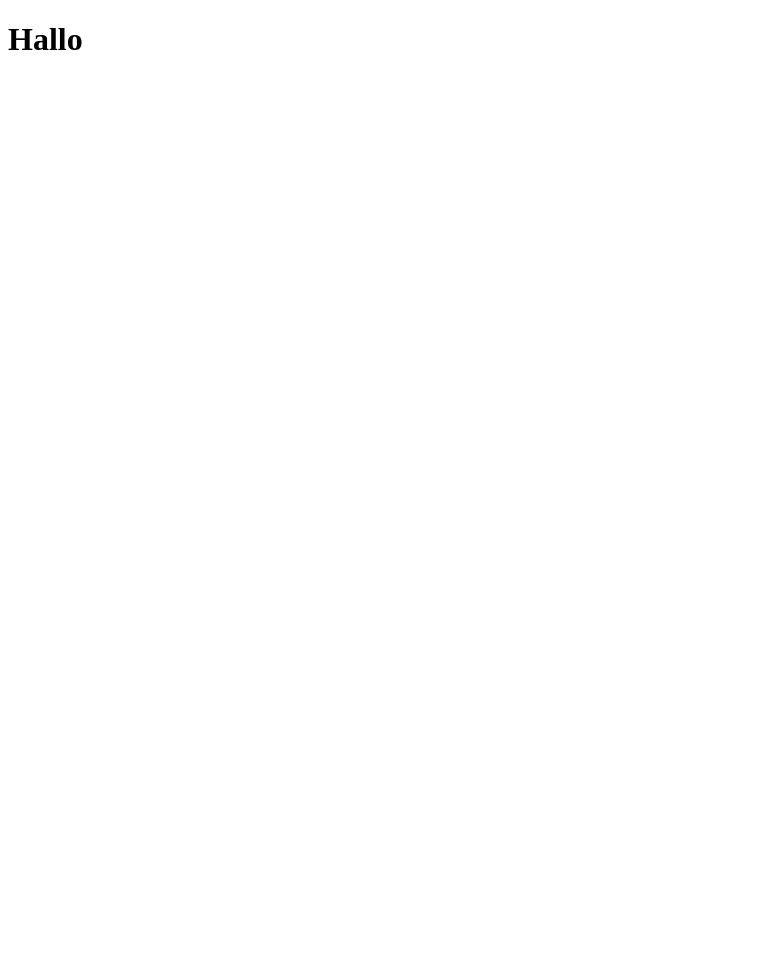
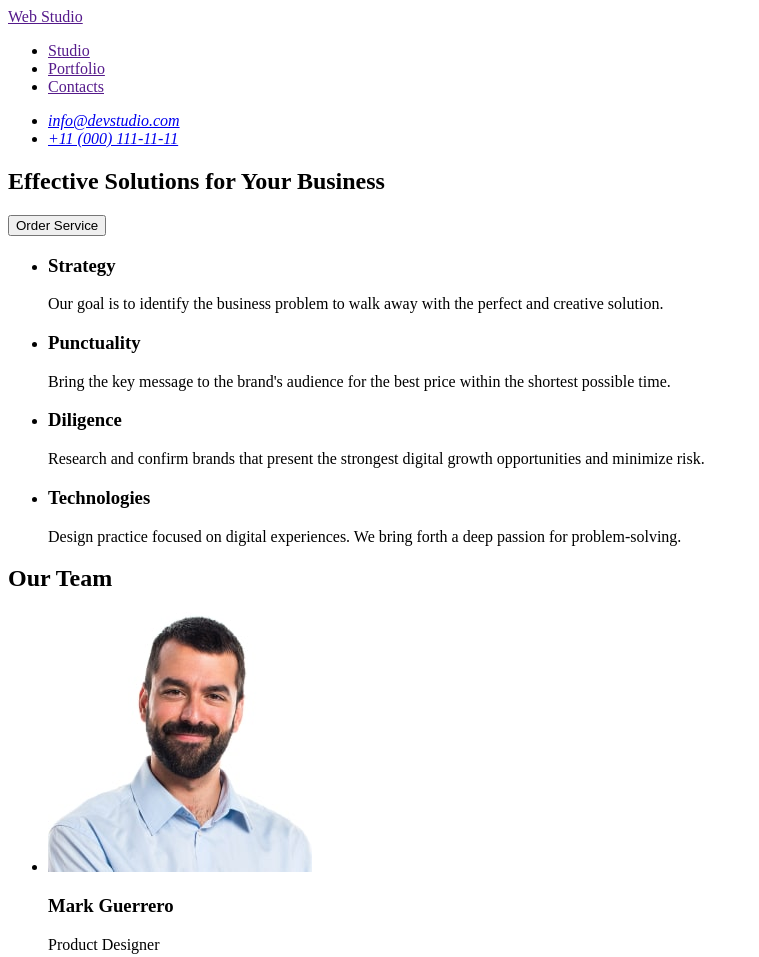
Before and after one commit to StanVSV/goit-markup-hw-01, a plain HTML site: page index.html in a window 1280 px wide. Shown: the top 957 px of the page, without its empty margins (0-759 px from the left). Before the commit the page ends 800 px from the top, so only its background shows below. Drawn offline with Linux system fonts and the light colour scheme.

Commit message:
Start page markup

```diff
--- a/index.html
+++ b/index.html
@@ -3,9 +3,98 @@
 <head>
     <meta charset="UTF-8">
     <meta name="viewport" content="width=, initial-scale=1.0">
-    <title>Document</title>
+    <title>Web Studio</title>
 </head>
 <body>
-    <h1>Hallo</h1>
+    <header>
+        <nav>
+        <a href="">Web Studio</a>
+        <ul>
+            <li>
+                <a href="">Studio</a>
+            </li>
+            <li>
+                <a href="">Portfolio</a>
+            </li>
+            <li>
+                <a href="">Contacts</a>
+            </li>
+        </ul>
+    </nav>
+    <address>
+    <ul>
+        <li>
+        <a href="mailto:info@devstudio.com">info@devstudio.com</a><br />
+    </li>
+        <li>
+            <a href="tel:+11(000)1111111">+11 (000) 111-11-11</a><br />
+        </li>
+    </ul>
+    </address>
+    </header>
+    <main>
+        <section>
+            <h1>Effective Solutions
+            for Your Business</h1>
+            <button type="button">Order Service</button>
+        </section>
+
+        <section>
+            <h2 hidden>Points</h2>
+<ul>
+    <li>
+        <h3>Strategy</h3>
+        <p>Our goal is to identify the business
+        problem to walk away with the perfect and creative solution.</p>
+    </li>
+    <li>
+        <h3>Punctuality</h3>
+        <p>Bring the key message to the brand's audience for the best price within the shortest possible time.</p>
+    </li>
+    <li>
+        <h3>Diligence</h3>
+        <p>Research and confirm brands that present the strongest digital growth opportunities and minimize risk.</p>
+    </li>
+    <li>
+        <h3>Technologies</h3>
+        <p>Design practice focused on digital experiences. We bring forth a deep passion for problem-solving.</p>
+    </li>
+</ul>
+        </section>
+        <section>
+            <h2>Our Team</h2>
+            <ul>
+                <li>
+                    <img src="./imeges/our-team-img-1.jpeg" alt="Product Designer"
+                    width="264"
+                    height="260" />
+                    <h3>Mark Guerrero</h3>
+                    <p>Product Designer</p>
+                </li>
+                <li>
+                    <img src="./imeges/our-team-img-2.jpeg" alt="Frontend Developer"
+                    width="264"
+                    height="260" />
+                    <h3>Tom Ford</h3>
+                    <p>Frontend Developer</p>
+                </li>
+                <li>
+                    <img src="./imeges/our-team-img-3.jpeg" alt="Marketing"
+                    width="264"
+                    height="260" />
+                    <h3>Camila Garcia</h3>
+                    <p>Marketing</p>
+                </li>
+                <li>
+                    <img src="./imeges/our-team-img-4.jpeg" alt="UI Designer"
+                    width="264"
+                    height="260" />
+                    <h3>Daniel Wilson</h3>
+                    <p>UI Designer</p>
+                </li>
+            </ul>
+        </section>
+    </main>
+    <footer></footer>
 </body>
 </html>
```
Also changed, not shown: imeges/our-team-img-1.jpeg (added), imeges/our-team-img-2.jpeg (added), imeges/our-team-img-3.jpeg (added), imeges/our-team-img-4.jpeg (added), 2 other files.
